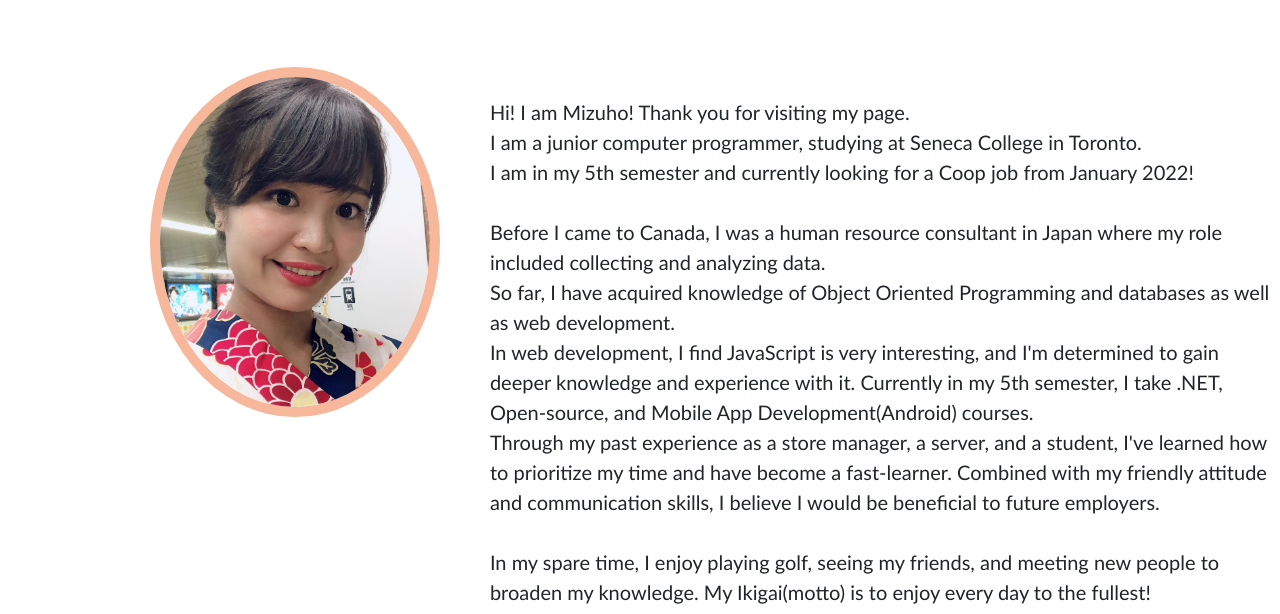
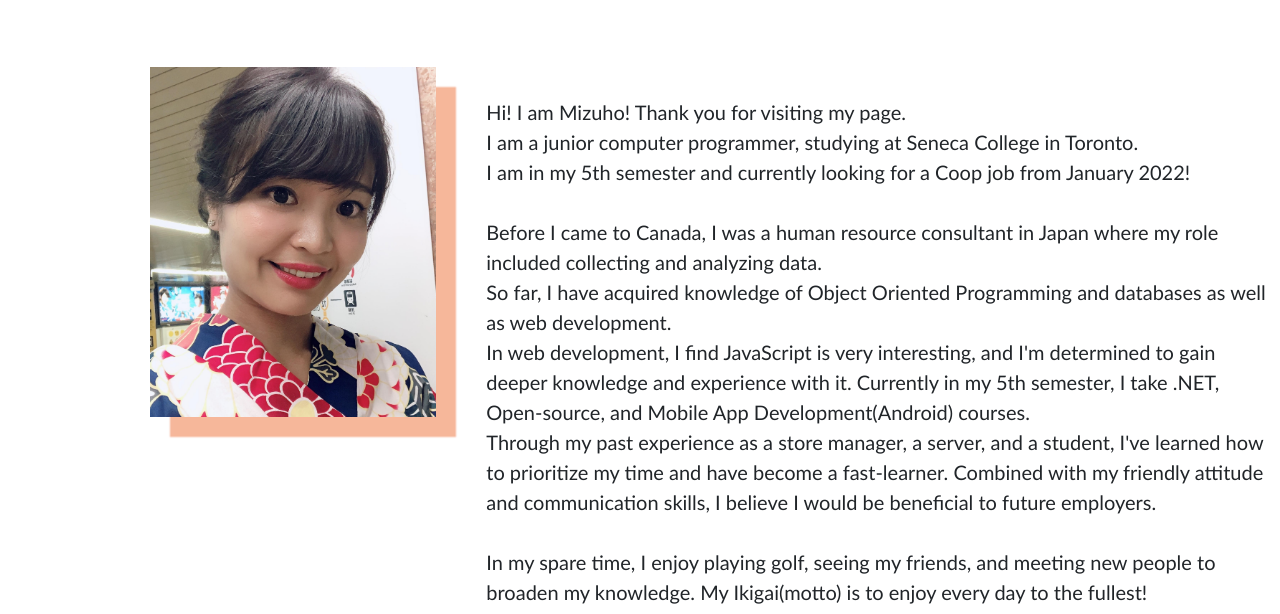
Before and after one commit to MizuhoOkimoto/Mizuho_Portfolio, a website: page index.html in a window 1280 px wide. Shown: the part 688-1302 px from the top of the page. Drawn offline with nearby package versions, Linux system fonts and the light colour scheme.

Commit message:
Changed picture design

```diff
--- a/src/css/stylesheet.css
+++ b/src/css/stylesheet.css
@@ -144,8 +144,9 @@ h2 {
 .my_pic img {
   position: relative;
   height: 350px;
-  border-radius: 50%;
-  border: 10px solid #eb632475;
+  //border-radius: 50%;
+  //border: 10px solid #eb632475;
+  box-shadow: 20px 20px 1.5px 0px #eb632475;
 }
 /*
 .my_pic img:after {
```
